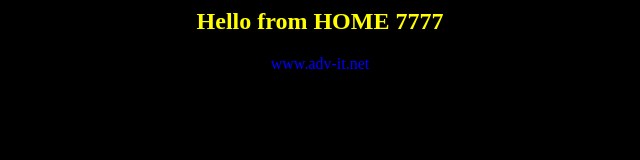
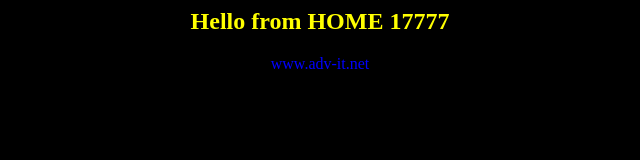
Before and after one commit to agirich/app-for-jenkins, a plain HTML site: page index.html in a window 1280 px wide. Shown: the full height of the page, 320-960 px from the left. Drawn offline with Linux system fonts and the light colour scheme.

Commit message:
Initial Version

```diff
--- a/index.html
+++ b/index.html
@@ -1,7 +1,7 @@
 <html>
 <body bgcolor=black>
 <center>
-<h2><font color=yellow>Hello from HOME 7777</font></h2>
+<h2><font color=yellow>Hello from HOME 17777</font></h2>
 
 <font color=blue>www.adv-it.net</font>
 
```
